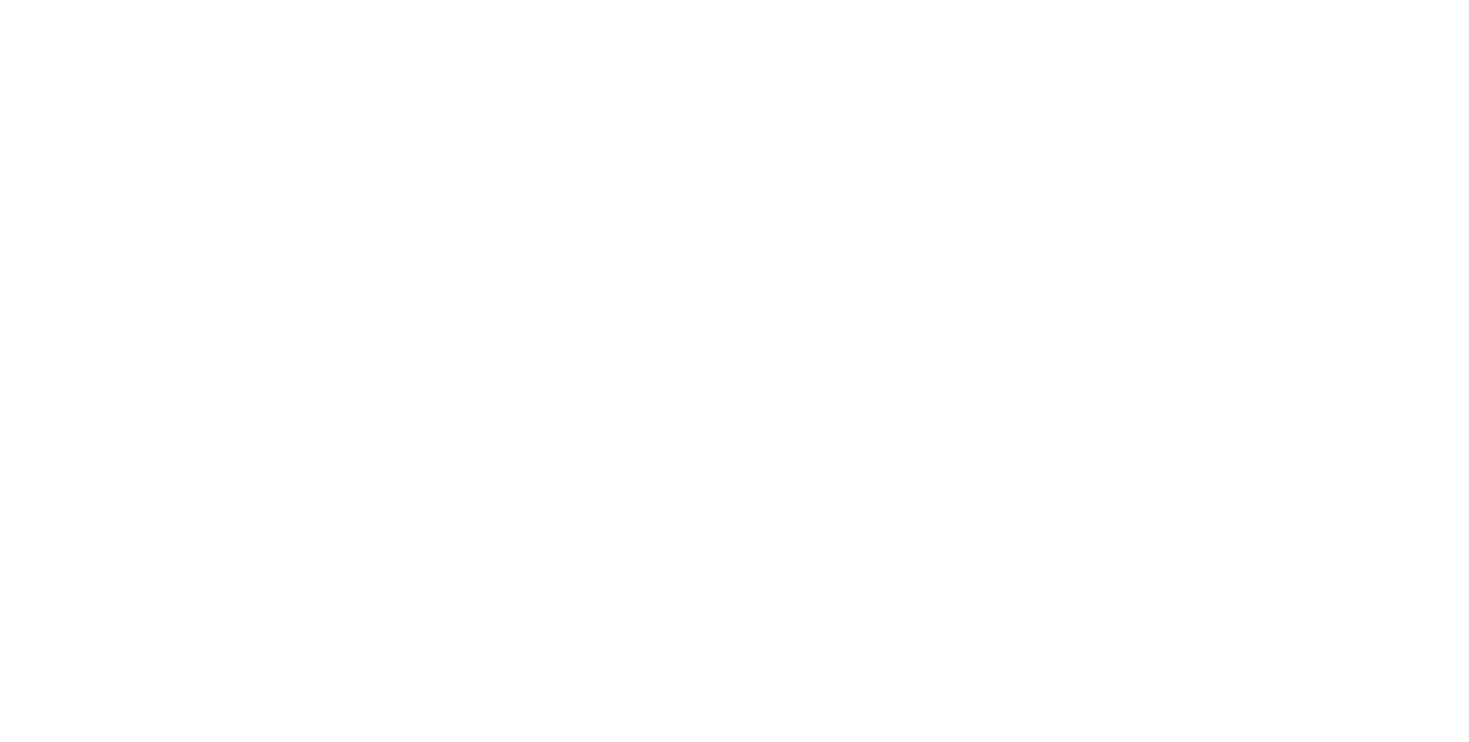
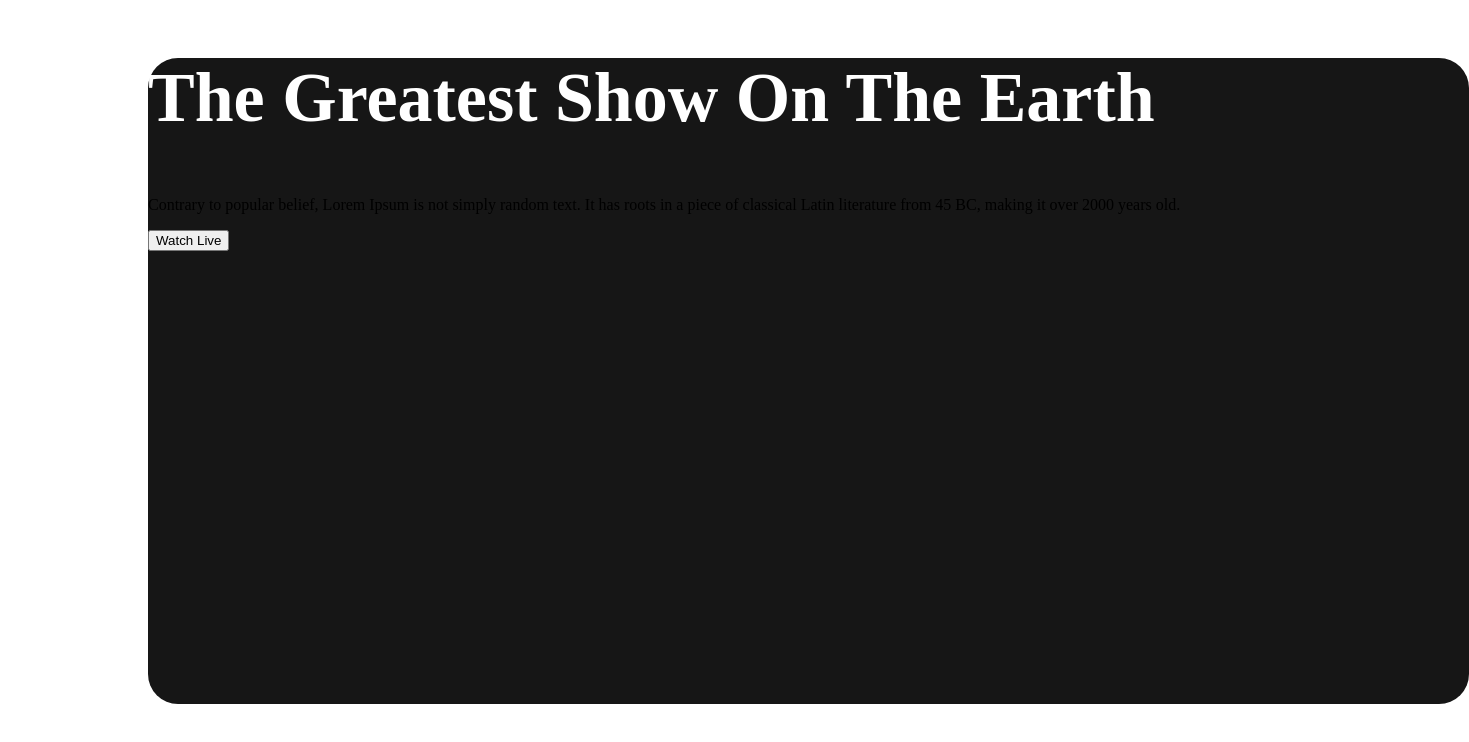
Before and after one commit to Trisha-roy/world_cup_css3, a plain HTML site: page index.htm in a window 1280 px wide. Shown: the whole page, 1469 px wide, since content can reach past the window. Drawn offline with Linux system fonts and the light colour scheme.

Commit message:
somthing added

```diff
--- a/index.htm
+++ b/index.htm
@@ -5,8 +5,39 @@
     <meta http-equiv="X-UA-Compatible" content="IE=edge">
     <meta name="viewport" content="width=device-width, initial-scale=1.0">
     <title>World Cup 2023</title>
+    <style>
+        .container{
+            background-color: #161616;
+            width: 1321px;
+            height: 646px;
+            margin-left: 140px;
+            margin-right: 140px;
+            margin-top: 50px;
+            border-radius: 30px;
+
+        }
+        .img-text{
+            color: #FFFFFF;
+            font-weight:700;
+            font-size: 70px;
+
+
+        }
+
+    </style>
 </head>
 <body>
+    <main>
+        <section class="container">
 
+                <div>
+                    <h1 class="img-text">The Greatest Show On The Earth</h1>
+
+                    <p class="img-text2">Contrary to popular belief, Lorem Ipsum is not simply random text. It has roots in a piece of classical Latin literature from 45 BC, making it over 2000 years old.</p>
+
+                <button class="watch-live" type="submit">Watch Live</button>
+            </div>
+        </section>
+    </main>
 </body>
 </html>
```
